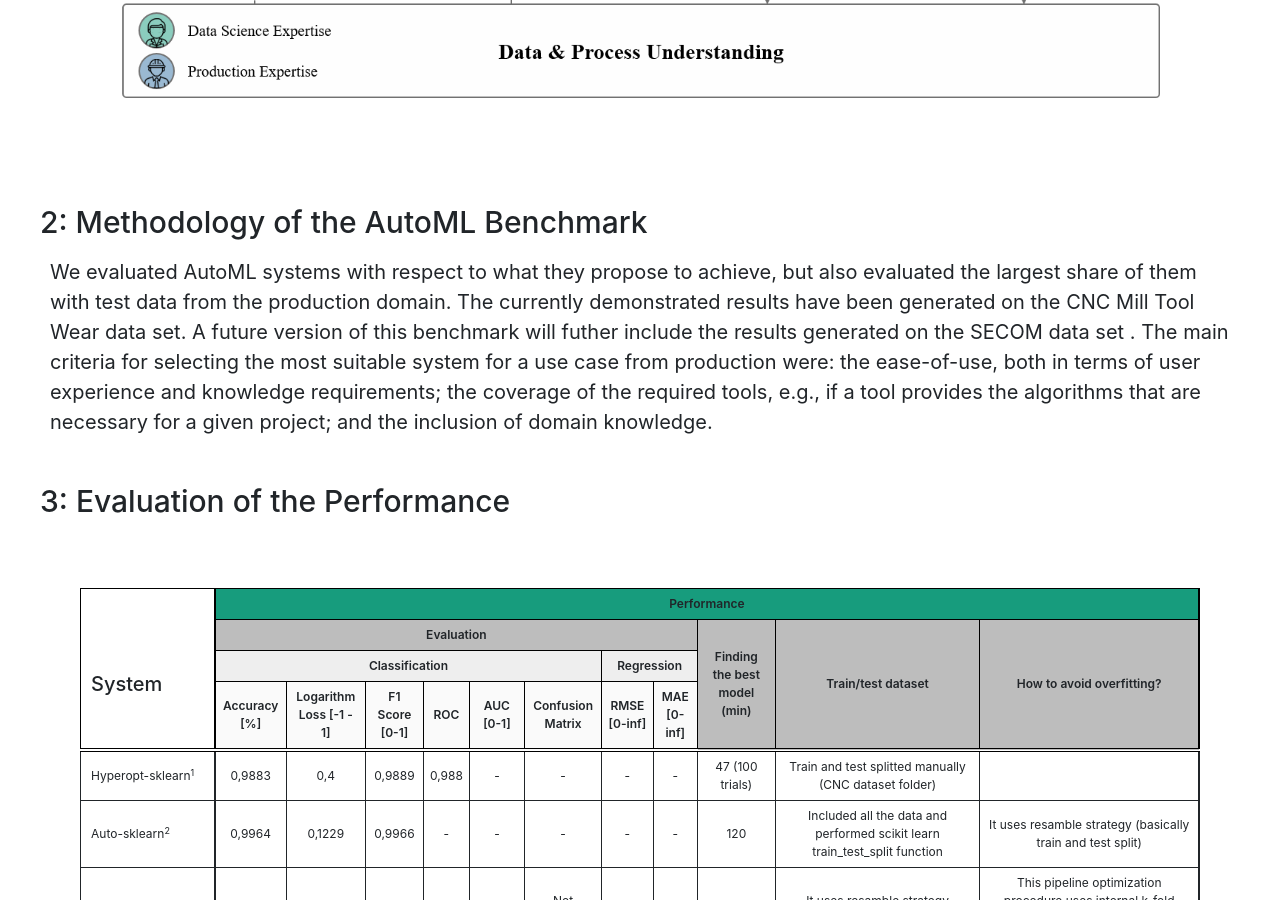
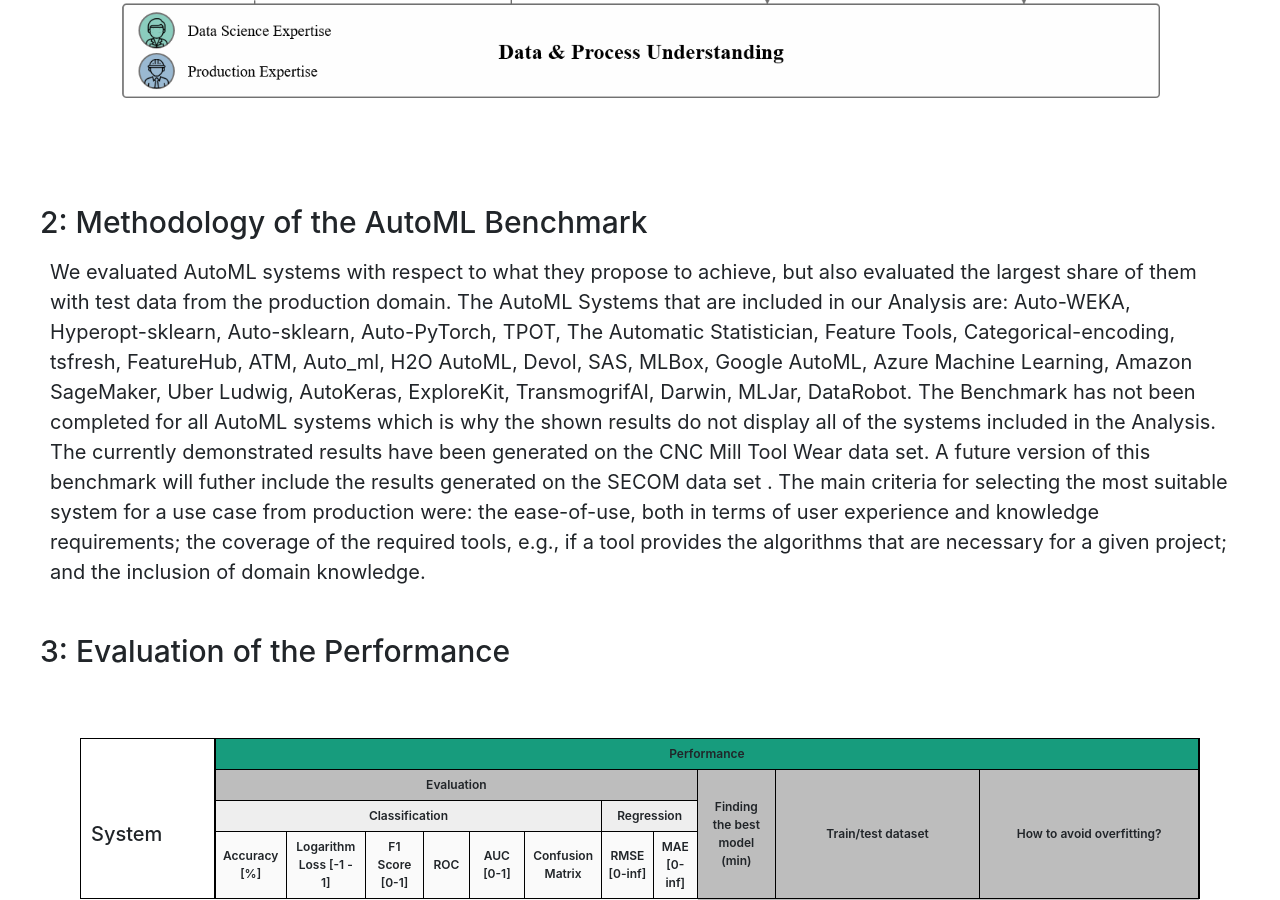
Before and after one commit to jonathankrauss/AutoML-Benchmark, a Jekyll site: the page built from README.md, in a window 1280 px wide and 900 px high, scrolled down 1199 px. Built offline with Jekyll 4.4.1, drawn with Linux system fonts in a browser that asks for light colours; our own code applies the rules of GitHub Pages for plain Markdown files; comment, search, counter and statistics services are not loaded.

Commit message:
Update default.html

```diff
--- a/_layouts/default.html
+++ b/_layouts/default.html
@@ -76,7 +76,12 @@ Projects that rely on the application of ML are usually referred to as ML projec
   <section class= "ph4">
     <h2> 2: Methodology of the AutoML Benchmark </h2>
     <p class = "ph2"> We evaluated AutoML systems with respect to what they propose to achieve,
-      but also evaluated the largest share of them with test data from the production domain. The currently
+      but also evaluated the largest share of them with test data from the production domain. The AutoML
+      Systems that are included in our Analysis are: Auto-WEKA, Hyperopt-sklearn, Auto-sklearn, Auto-PyTorch,
+      TPOT, The Automatic Statistician, Feature Tools, Categorical-encoding, tsfresh, FeatureHub, ATM, Auto_ml, H2O AutoML, Devol,
+      SAS, MLBox, Google AutoML, Azure Machine Learning, Amazon SageMaker, Uber Ludwig, AutoKeras, ExploreKit, TransmogrifAI, Darwin,
+      MLJar, DataRobot. The Benchmark has not been completed for all AutoML systems which is why the shown results
+      do not display all of the systems included in the Analysis. The currently
       demonstrated results have been generated on the
       <a href="https://www.kaggle.com/shasun/tool-wear-detection-in-cnc-mill">CNC Mill Tool Wear data set</a>.
       A future version of this benchmark will futher include the results generated on the
```
